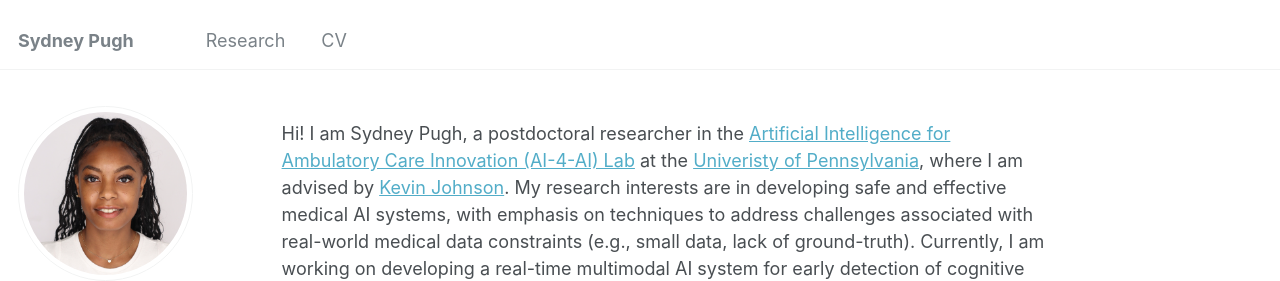
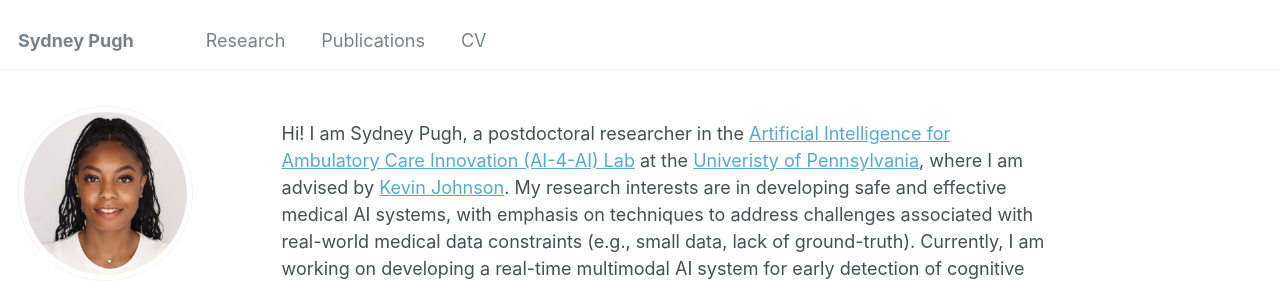
Before and after one commit to sfpugh/sfpugh.github.io, a Jekyll site: the page built from _pages/about.md, in a window 1280 px wide. Shown: the top 281 px of the page. Built offline with Jekyll 4.4.1, drawn with Linux system fonts in a browser that asks for light colours; some web fonts are replaced.

Commit message:
adding publications tab that links to google scholar

```diff
--- a/_data/navigation.yml
+++ b/_data/navigation.yml
@@ -8,5 +8,9 @@ main:
   - title: "Research"
     url: /research/
 
+  - title: "Publications "
+    url: https://scholar.google.com/citations?user=bq54roYAAAAJ&hl=en
+    class: "external-link"
+
   - title: "CV"
     url: /files/PUGH_CV.pdf
```
